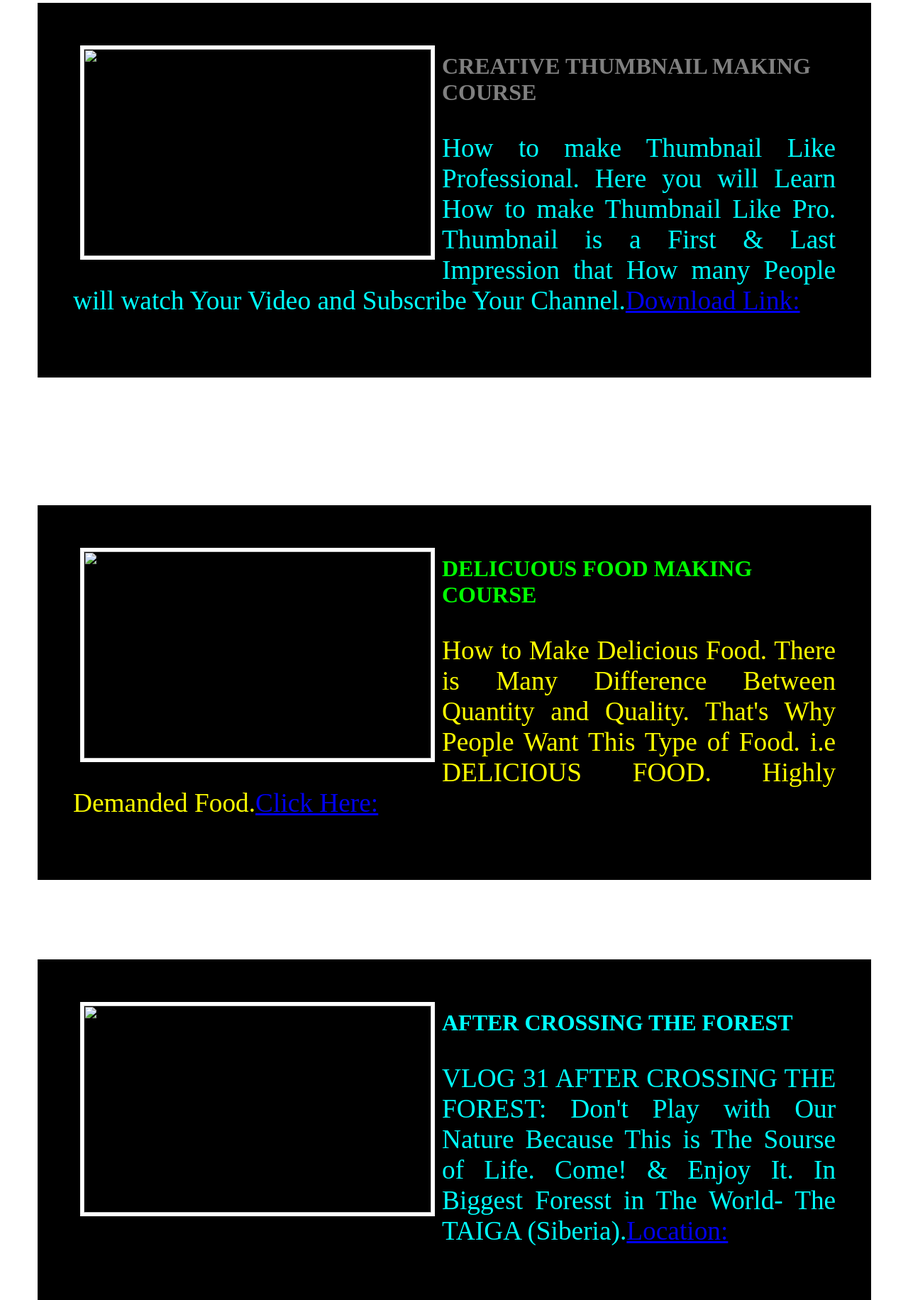
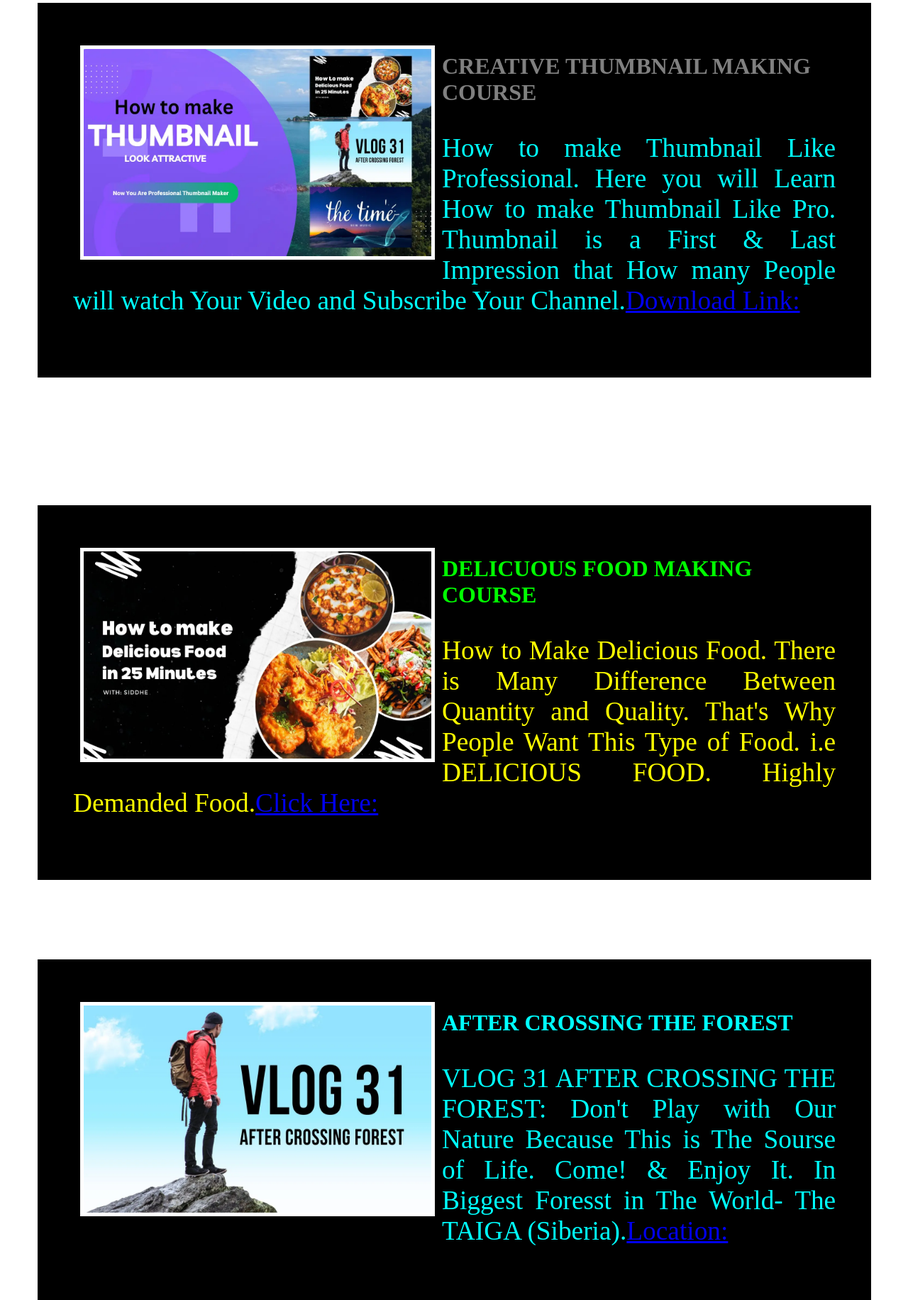
Before and after one commit to usernaba/code, a plain HTML site: page index.html in a window 1280 px wide. Shown: the part 648-2480 px from the top of the page at 71% size. Drawn offline with Linux system fonts and the light colour scheme.

Commit message:
adding new things

```diff
--- a/index.html
+++ b/index.html
@@ -27,7 +27,7 @@
     </map>
     </div>
     <div class="section2">
-        <img src="how to make thumbnail.png" height="292px" width="490px">
+        <img src="how to make thumbnail.webp" height="292px" width="490px">
         <h1 style="color:gray">CREATIVE THUMBNAIL MAKING COURSE</h1>
         <p>
             How to make Thumbnail Like Professional. Here you will Learn
@@ -37,7 +37,7 @@
         </p>
     </div>
     <div class="section3">
-        <img src="how to make delicious.jpg" height="292px" width="490px">
+        <img src="how to make delicious.webp" height="292px" width="490px">
 
         <h1 style="color:lime">DELICUOUS FOOD MAKING COURSE</h1>
         <p>
@@ -47,7 +47,7 @@
         </p>
     </div>
     <div class="section4">
-        <img src="vlog 31 jpg format.jpg" height="292px" width="490px">
+        <img src="vlog 31 jpg format.webp" height="292px" width="490px">
         <h1 style="color:aqua">AFTER CROSSING THE FOREST</h1>
         <p>
             VLOG 31 AFTER CROSSING THE FOREST: Don't Play with Our Nature
@@ -56,7 +56,7 @@
         </p>
     </div>
     <div class="section5">
-        <img src="The time jpg format.jpg" height="292px" width="490px">
+        <img src="The time jpg format.webp" height="292px" width="490px">
         <h1 style="color:lime">MUSIC THAT TOUCH EMOTION</h1>
         <p>
             If You are IN Difficult Situation, If you Need Motivation Then
```
